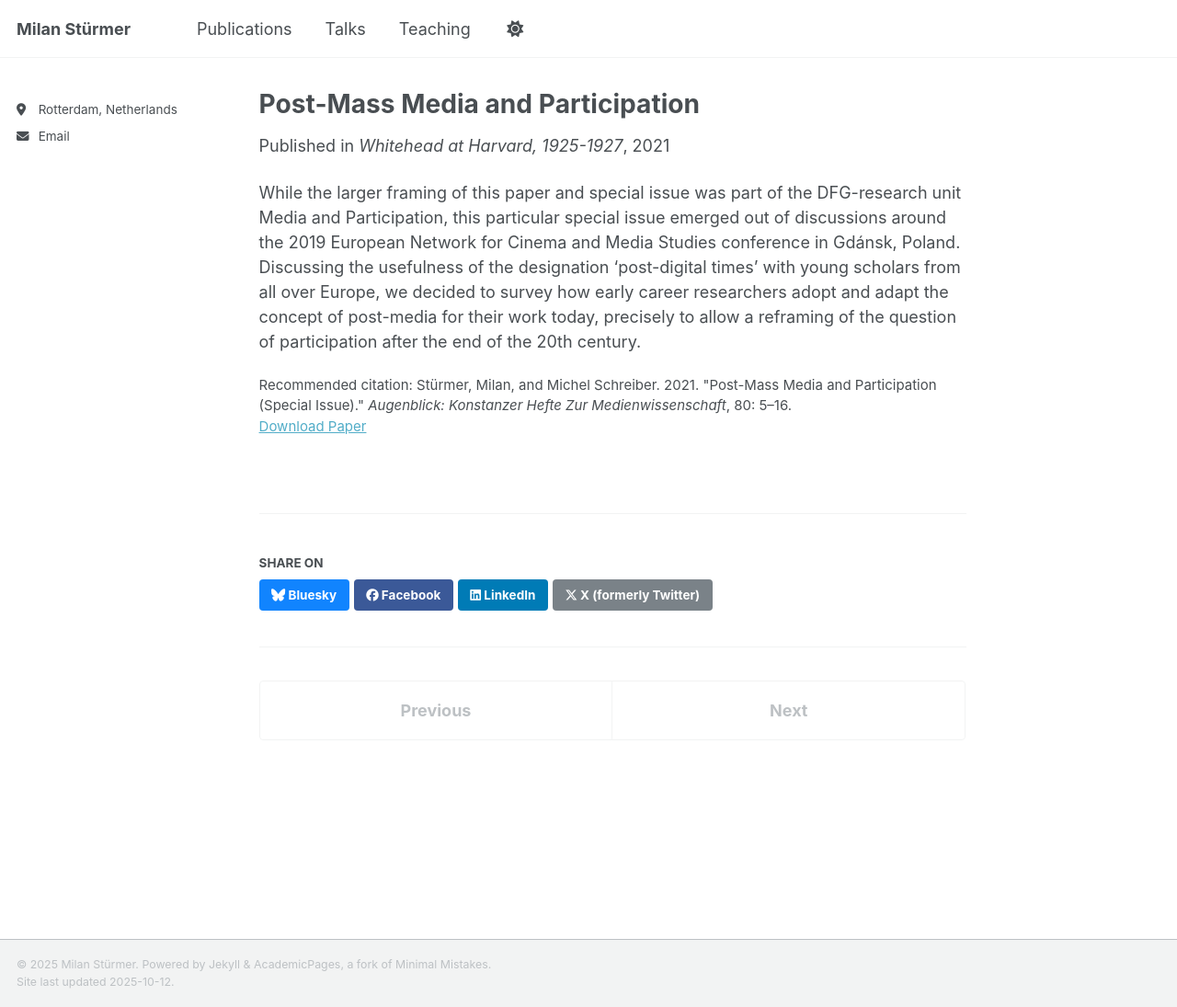
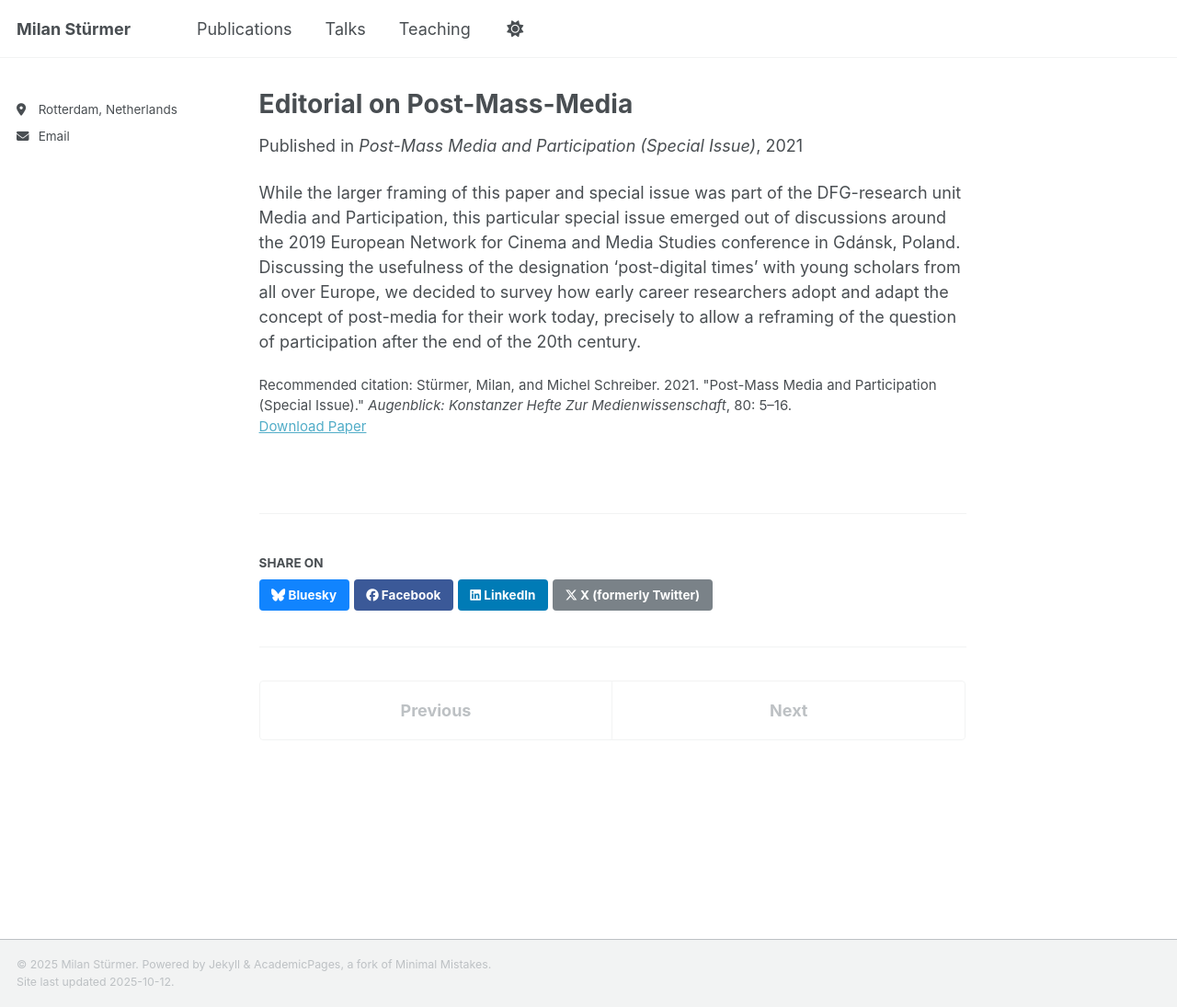
Before and after one commit to milanstuermer/milanstuermer.github.io, a Jekyll site: the page built from _publications/2021-post-mass-media.md, in a window 1280 px wide and 1095 px high. Shown: the whole window at 92% size. Built offline with Jekyll 4.4.1, drawn with Linux system fonts in a browser that asks for light colours; a script that is not in the unit is left out.

Commit message:
Update 2021-post-mass-media.md

```diff
--- a/_publications/2021-post-mass-media.md
+++ b/_publications/2021-post-mass-media.md
@@ -1,11 +1,11 @@
 ---
-title: "Post-Mass Media and Participation"
+title: "Editorial on Post-Mass-Media"
 collection: publications
 category: paper
 permalink: /publication/2021-post-mass-media
 excerpt: "Michel Schreiber and I survey how early career researchers adopt and adapt the concept of post-media for their work today to allow a reframing of the question of participation after the end of the 20th century."
 date: 2021-01-01
-venue: "Whitehead at Harvard, 1925-1927"
+venue: "Post-Mass Media and Participation (Special Issue)"
 paperurl: "https://mediarep.org/server/api/core/bitstreams/39d32d41-7b42-447d-bd31-a8d4e5d398a0/content"
 citation: "Stürmer, Milan, and Michel Schreiber. 2021. &quot;Post-Mass Media and Participation (Special Issue).&quot <i>Augenblick: Konstanzer Hefte Zur Medienwissenschaft</i>, 80: 5–16."
 ---
```
